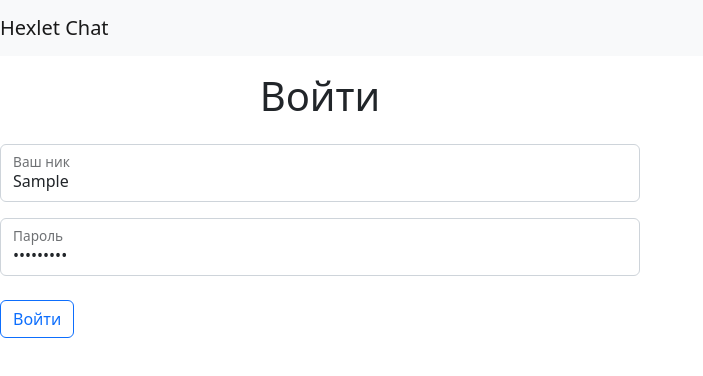
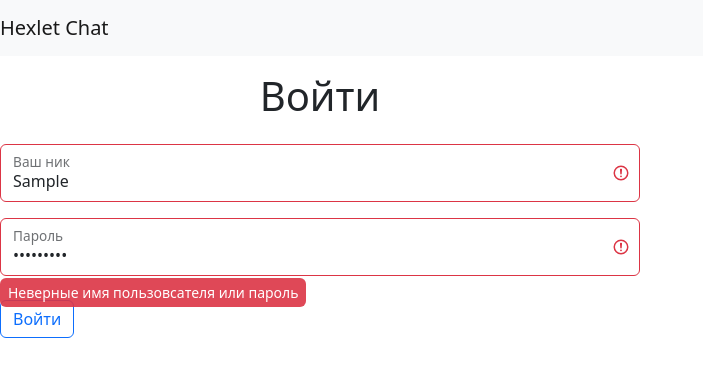
Before and after one commit to movmovbaby/frontend-project-12, a React (Create React App) app in the folder frontend/: page /login in a window 1280 px wide. Both pictures are taken after typing "Sample", "Sample123" into the empty fields and a click on the button "Войти". Shown: the top 376 px of the page, without its empty margins (0-703 px from the left). Built offline with nearby package versions, Linux system fonts and the light colour scheme; no server answers.

Commit message:
step 3 WIP, task 2 done

```diff
--- a/frontend/src/components/App.jsx
+++ b/frontend/src/components/App.jsx
@@ -21,10 +21,10 @@
 
 const PrivateRoute = ({ children }) => {
   const auth = useAuth();
-  const location = useLocation();
+
 
   return (
-    auth.loggedIn ? children : <Navigate to="/login" state={{ from: location }} />
+    auth.loggedIn ? children : <Navigate to="/login" />
   );
 };
 
@@ -35,7 +35,14 @@
         <Navbar.Brand as={Link} to="/">Hexlet Chat</Navbar.Brand>
       </Navbar>
       <Routes>
-        <Route path='/' element={(<PrivateRoute><Root /></PrivateRoute>)} />
+        <Route
+          path='/'
+          element={(
+            <PrivateRoute>
+              <Root />
+            </PrivateRoute>
+          )}
+        />
         <Route path='login' element={<LoginPage />} />
         <Route path='*' element={<ErrorPage />} />
       </Routes>
--- a/frontend/src/routes/login.jsx
+++ b/frontend/src/routes/login.jsx
@@ -11,6 +11,7 @@
 
 const LoginPage = () => {
   const auth = useAuth();
+  const [loginError, setLoginError] = useState('');
   const navigate = useNavigate();
 
   const formik = useFormik({
@@ -25,20 +26,20 @@
     onSubmit: async (values) => {
       try {
         const response = await axios.post(routes.loginPath(), values);
-        const { token } = response.data;
-        localStorage.setItem('username', token);
+        const { username, token } = response.data;
+        localStorage.setItem('username', username);
+        localStorage.setItem('token', token);
         auth.logIn();
         navigate('/');
       } catch (error) {
-        if (error.name === 'AxiosError') {
-          console.error('Unauthorized', error);
-        }
+        formik.setSubmitting(false);
+        setLoginError('Login failed');
       }
     },
   });
 
   return (
-    <Form className="col-12 col-md-6 mt-3 mt-mb-0 position-relative" noValidate onSubmit={formik.handleSubmit}>
+    <Form className="col-12 col-md-6 mt-3 mt-mb-0 position-relative" onSubmit={formik.handleSubmit}>
       <h1 className="text-center mb-4">Войти</h1>
 
       <FloatingLabel
@@ -55,6 +56,7 @@
           onChange={formik.handleChange}
           onBlur={formik.handleBlur}
           value={formik.values.username}
+          isInvalid={!!loginError}
         />
       </FloatingLabel>
 
@@ -74,8 +76,11 @@
           onChange={formik.handleChange}
           onBlur={formik.handleBlur}
           value={formik.values.password}
+          isInvalid={!!loginError}
         />
+        <Form.Control.Feedback type='invalid' tooltip>{'Неверные имя пользовсателя или пароль'}</Form.Control.Feedback>
       </FloatingLabel>
+
       <Button type="submit" variant="btn btn-outline-primary">Войти</Button>
     </Form>
     //w-100 mb-3
```
